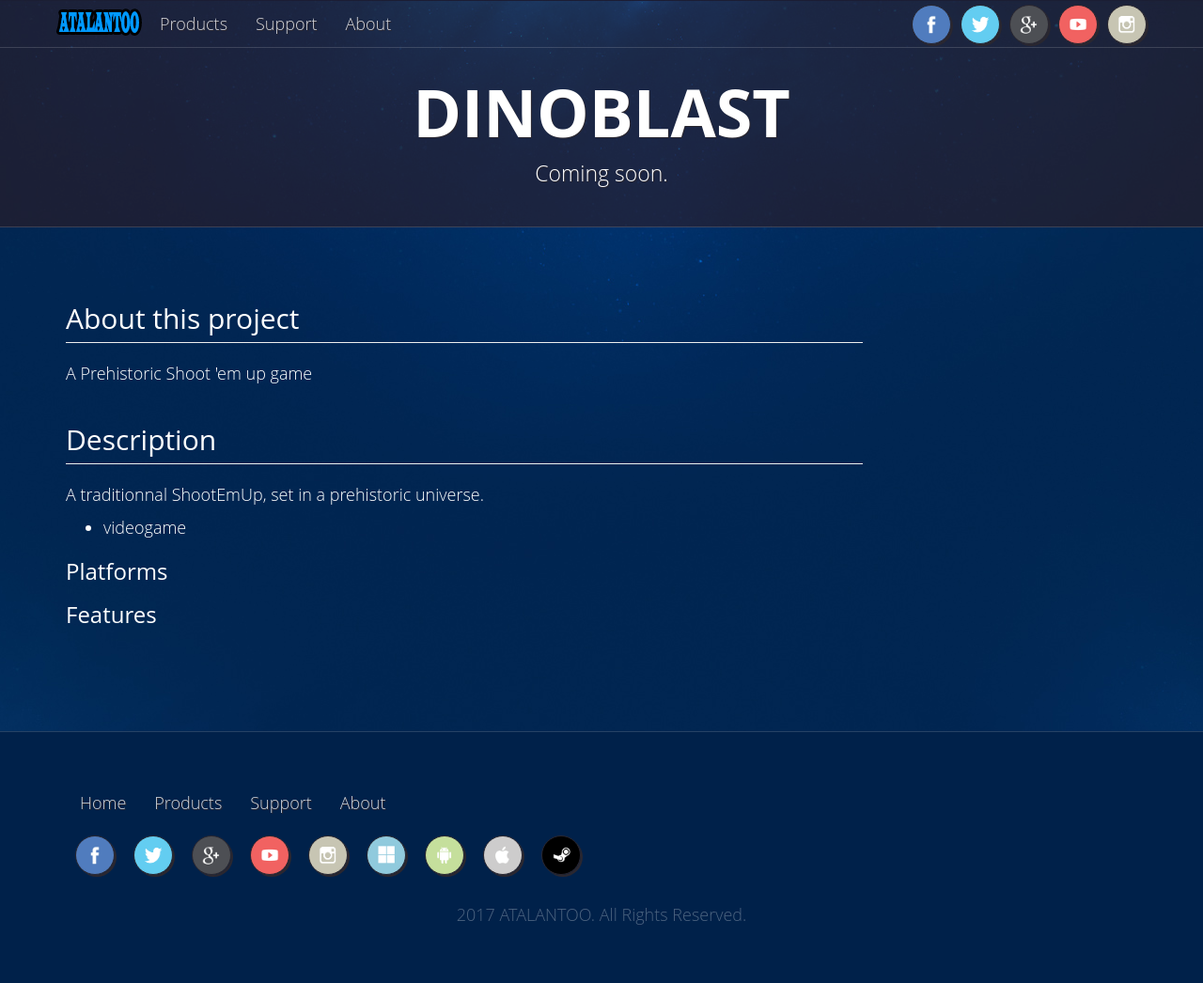
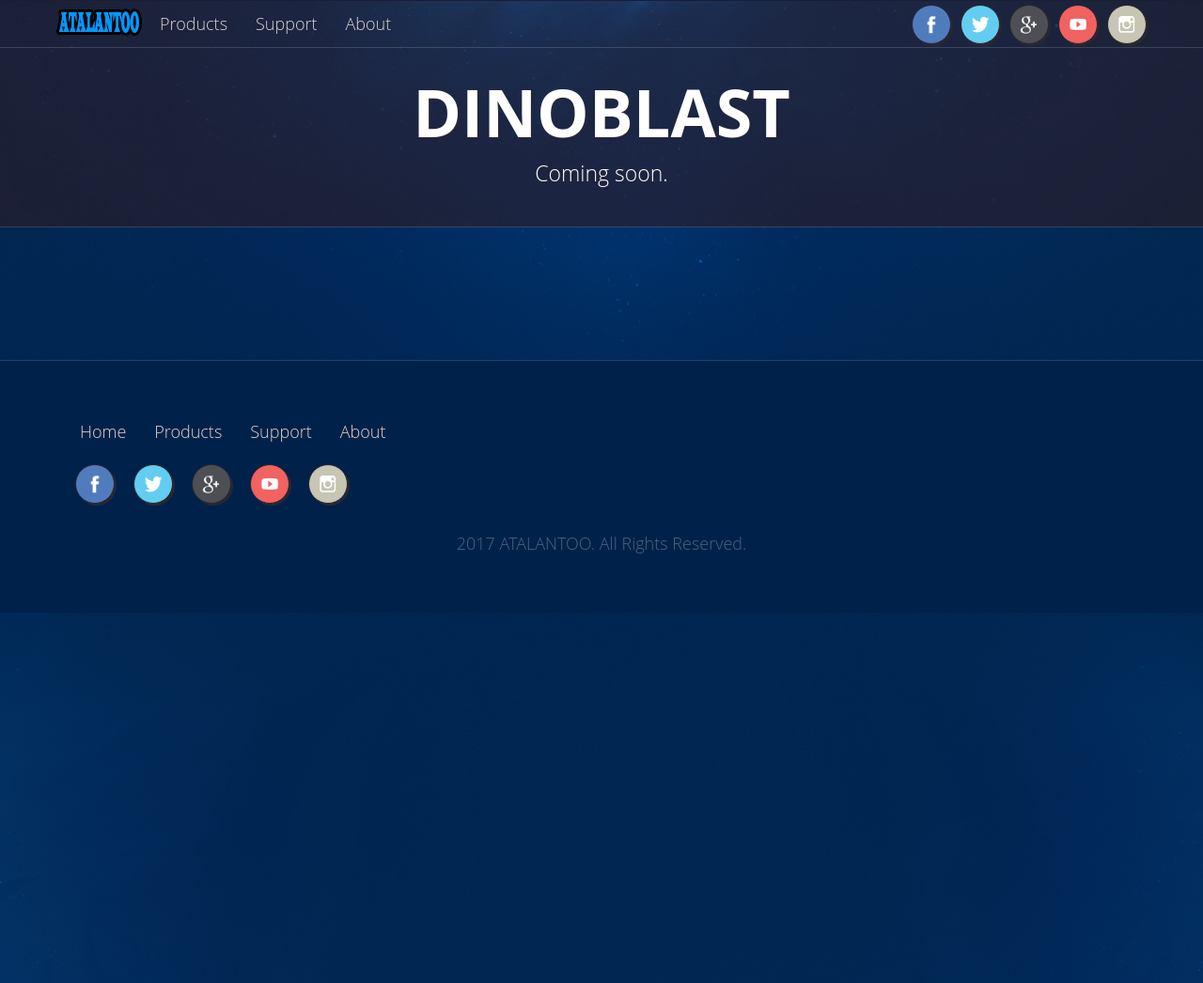
Before and after one commit to Atalantoo/site, a Jekyll site: the page built from products/dinoblast.html, in a window 1280 px wide. Shown: the whole page at 94% size. Built offline with Jekyll 4.4.1, drawn with Linux system fonts in a browser that asks for light colours.

Commit message:
disable unfinished page

```diff
--- a/_includes/footer.html
+++ b/_includes/footer.html
@@ -19,7 +19,6 @@
       <ul id="site-social" class="nav navbar-nav">
         {% include links-social.html %}
         {% include links-media.html %}
-        {% include links-store.html %}
       </ul>
   </div>
   <div class="container site-copyright">
--- a/products/chronoquiz.html
+++ b/products/chronoquiz.html
@@ -4,7 +4,7 @@ title: Chronoquiz
 slug: chronoquiz
 lead: Coming soon.
 ---
-
+<!--
 <div>
 	<h2 class="page-header">About this project</h2>
 	<p></p>
@@ -28,3 +28,4 @@ lead: Coming soon.
 	<h3>Features</h3>
 	<p></p>
 </div>
+-->
--- a/products/dinoblast.html
+++ b/products/dinoblast.html
@@ -4,7 +4,7 @@ title: Dinoblast
 slug: dinoblast
 lead: Coming soon.
 ---
-
+<!--
 <div>
 	<h2 class="page-header">About this project</h2>
 	<p>A Prehistoric Shoot 'em up game</p>
@@ -27,3 +27,4 @@ lead: Coming soon.
 	<h3>Features</h3>
 	<p></p>
 </div>
+-->
```
